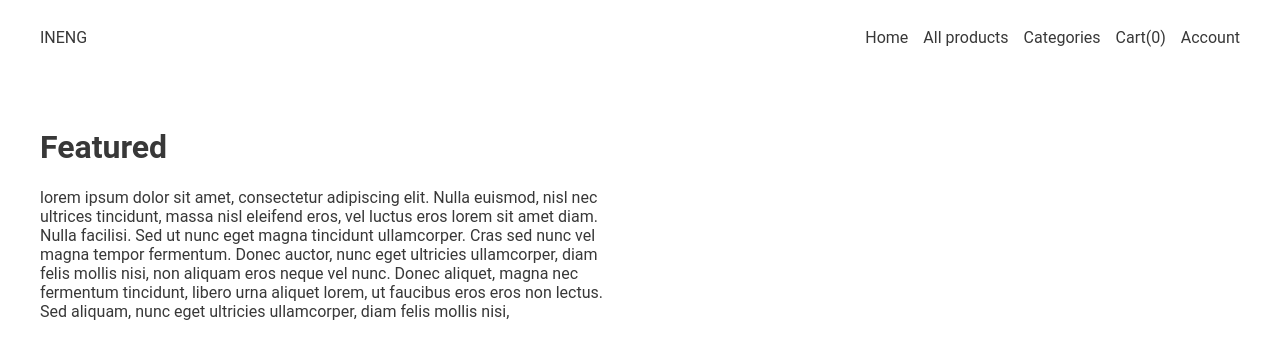
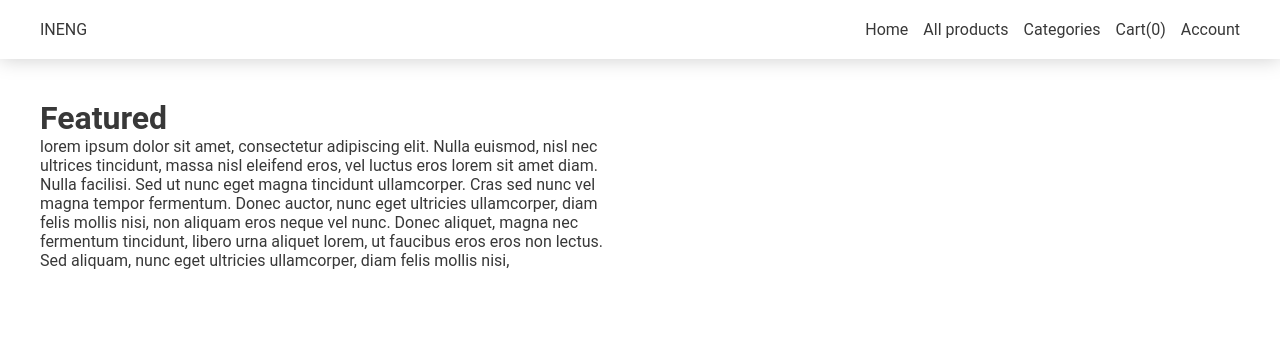
Before and after one commit to DarkTouiZ/INENG-Store, a Next.js app: page / in a window 1280 px wide. Shown: the top 358 px of the page. Built offline with nearby package versions, Linux system fonts and the light colour scheme.

Commit message:
add shadow to nav

```diff
--- a/components/Center.js
+++ b/components/Center.js
@@ -4,6 +4,7 @@ const CenterStyles = styled.div`
     max-width: 1200px;
     margin: 0 auto;
     padding: 0 2rem;
+
 `;
 
 export default function Center({ children }) {
--- a/components/Header.js
+++ b/components/Header.js
@@ -4,7 +4,7 @@ import Center from "./Center";
 
 const HeaderStyles = styled.header`
   background-color: #fff;
-  boarder-bottom: 1px solid #eee;
+  filter: drop-shadow(0px 0px 10px rgba(0, 0, 0, 0.2));
 `;
 
 const Logo = styled(Link)`
--- a/src/pages/_app.js
+++ b/src/pages/_app.js
@@ -3,9 +3,9 @@ import { createGlobalStyle } from 'styled-components'
 
 const GlobalStyle = createGlobalStyle`
   import url('https://fonts.googleapis.com/css2?family=Roboto:wght@400;700&display=swap');
-  body {
-    margin: 10;
-    padding: 10;
+  * {
+    margin: 0;
+    padding: 0;
     font-family: 'Roboto', sans-serif;
   }
 `;
```
